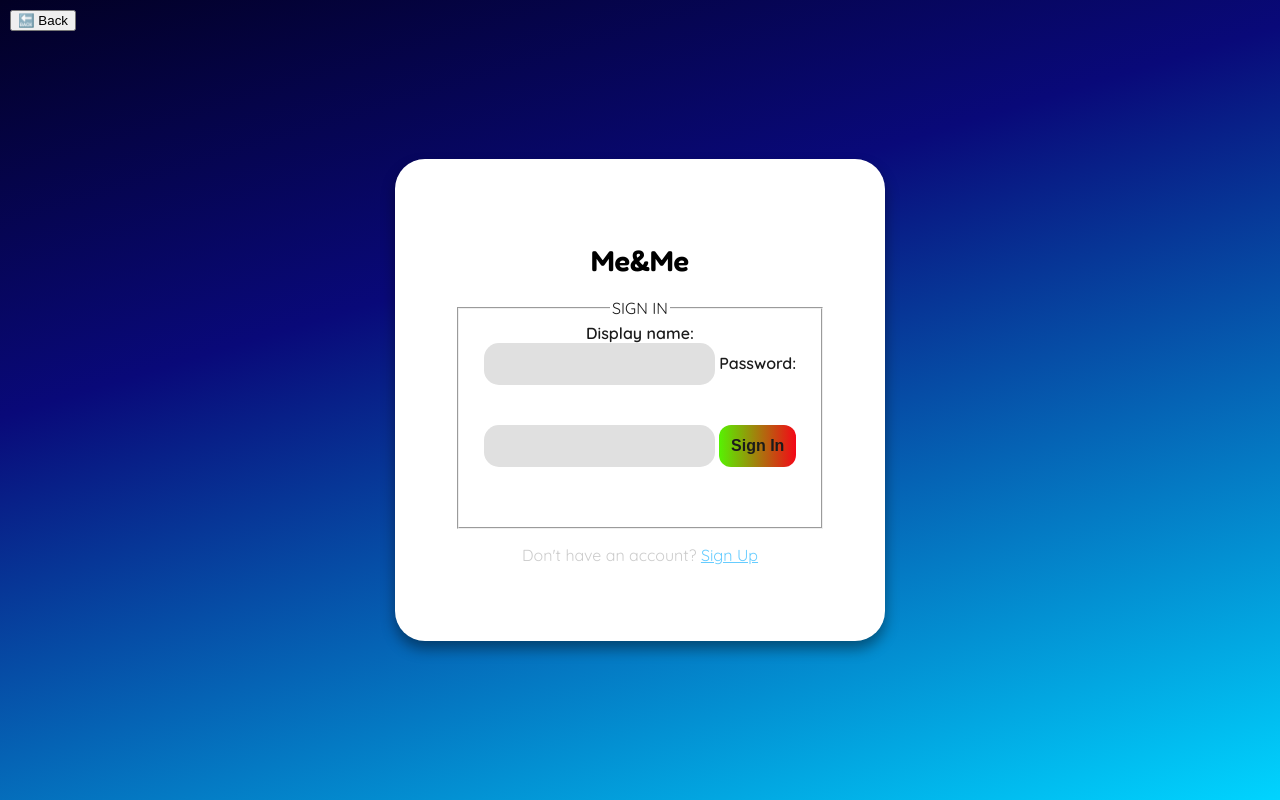
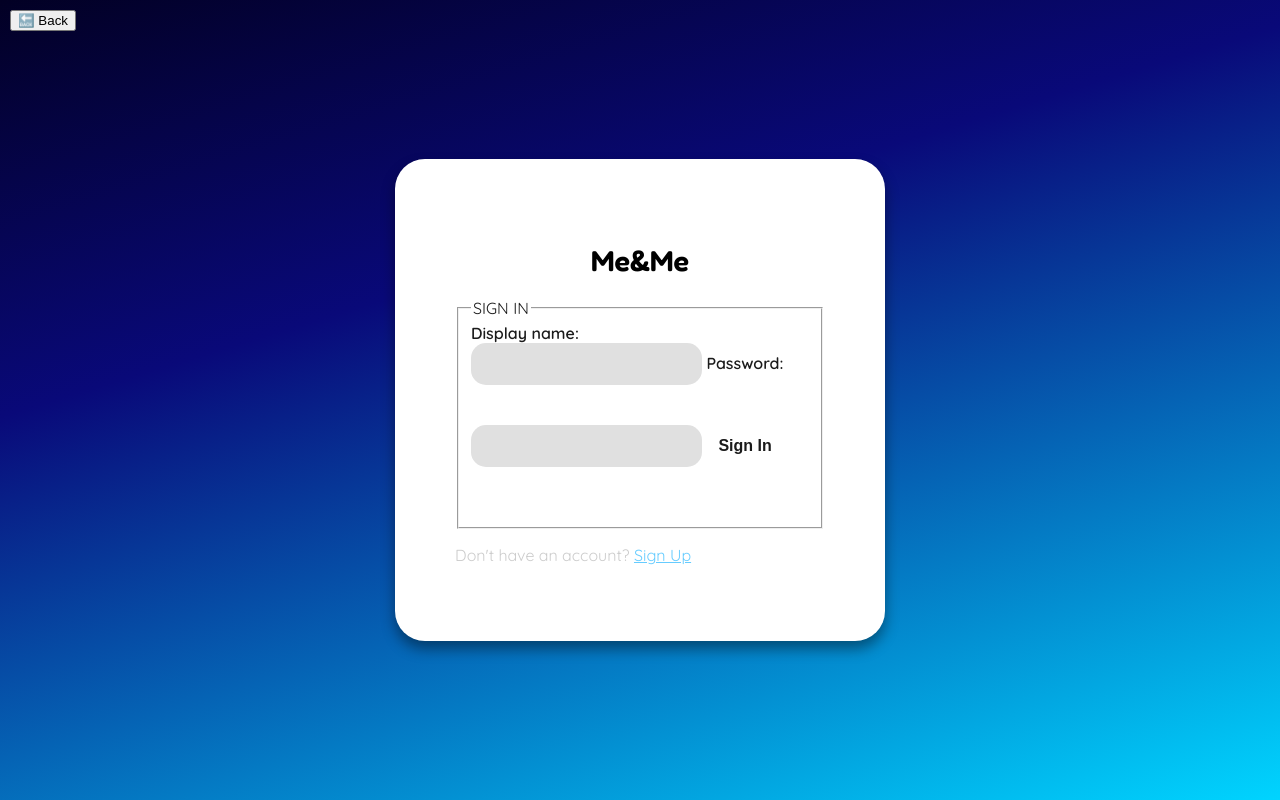
Before and after one commit to AlexBell25/MeandMe, a PHP site: page /login.html in a window 1280 px wide. Run offline with PHP 8.4, Linux system fonts and the light colour scheme.

Commit message:
button change

```diff
--- a/loginstylesheet.css
+++ b/loginstylesheet.css
@@ -21,7 +21,7 @@ body {
   padding: 20px;
   width: 100%;
   max-width: 450px;
-  text-align: center;
+  text-align: left;
   align-items : center;
 }
 .signup-form-container {
@@ -87,10 +87,9 @@ button[type="submit"] {
   padding: 12px;
   border: none;
   border-radius: 12px;
-  background: linear-gradient(90deg, #56f202,#f40717);
+  background: white;
   color: #1b1b1b;
-  font-weight: bold;
-  justify-content: center;
+  font-weight: bold;;
   font-size: 1rem;
   cursor: pointer;
   transition: opacity 0.3s ease;
@@ -102,6 +101,7 @@ button[type="submit"]:hover {
 }
 
 .error {
+  justify-content: center
   margin-top: 10px;
   color: #ff6b6b;
   font-weight: bold;
```
